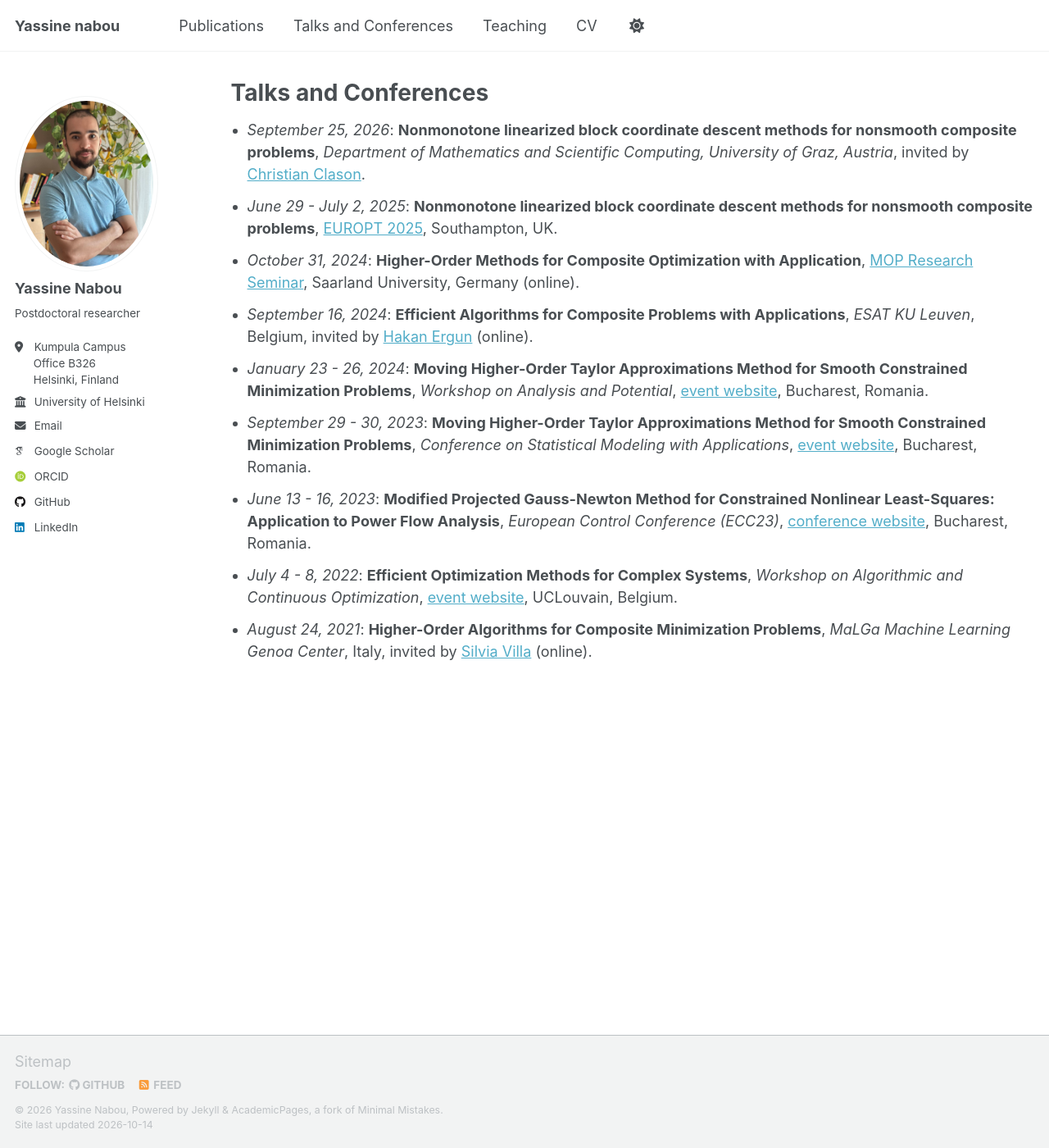
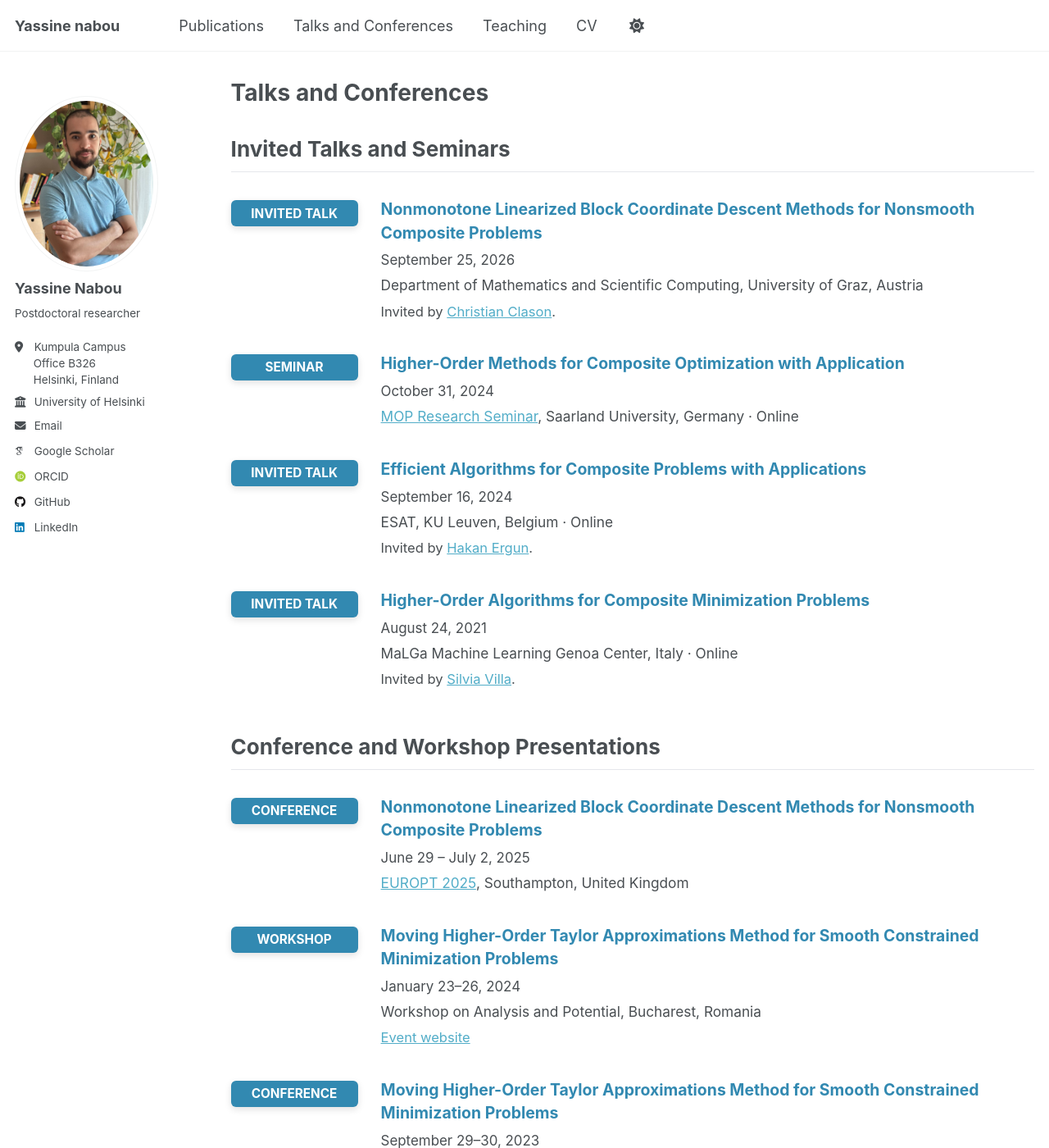
Before and after one commit to Yassine-Nabou/Yassine-Nabou.github.io, a Jekyll site: the page built from _pages/conference-talks.html, in a window 1280 px wide and 1400 px high. Shown: the whole window at 82% size. Built offline with Jekyll 4.4.1, drawn with Linux system fonts in a browser that asks for light colours; some web fonts are replaced; a script that is not in the unit is left out; some of the changed text lies outside the part shown.

Commit message:
Enhance talks page with CSS styling
Added CSS styles for talks page layout and presentation details.

```diff
--- a/_pages/conference-talks.html
+++ b/_pages/conference-talks.html
@@ -5,58 +5,275 @@ permalink: /conference-and-talks/
 author_profile: true
 ---
 
+<style>
+.talks-page {
+  max-width: 1100px;
+  margin: 0 auto;
+}
 
-<ul style="list-style-type: disc; padding-left: 20px;">
+.talks-section {
+  margin-bottom: 3em;
+}
 
-  <li style="margin-bottom: 12px;">
-    <em>September 25, 2026</em>: <strong>Nonmonotone linearized block coordinate descent methods for nonsmooth composite problems</strong>,
-    <em>Department of Mathematics and Scientific Computing, University of Graz, Austria</em>, invited by
-    <a href="https://imsc.uni-graz.at/clason/">Christian Clason</a>.
-  </li>
+.talks-section h2 {
+  font-size: 1.45em;
+  margin: 1.5em 0 1.3em;
+  padding-bottom: 0.45em;
+  border-bottom: 1px solid #e5e7eb;
+}
 
-  <li style="margin-bottom: 12px;">
-    <em>June 29 - July 2, 2025</em>: <strong>Nonmonotone linearized block coordinate descent methods for nonsmooth composite problems</strong>,
-    <a href="https://europt2025.org/#Social-Program">EUROPT 2025</a>, Southampton, UK.
-  </li>
+.talk-entry {
+  display: grid;
+  grid-template-columns: 155px minmax(0, 1fr);
+  column-gap: 28px;
+  align-items: start;
+  margin-bottom: 2.2em;
+}
 
-  <li style="margin-bottom: 12px;">
-    <em>October 31, 2024</em>: <strong>Higher-Order Methods for Composite Optimization with Application</strong>,
-    <a href="https://www.mop.uni-saarland.de/teaching/MOPResearchSeminar/index.shtml">MOP Research Seminar</a>, Saarland University, Germany (online).
-  </li>
+.talk-type {
+  display: inline-block;
+  width: 100%;
+  box-sizing: border-box;
+  padding: 0.35em 0.55em;
+  border-radius: 6px;
+  background: #3289b1;
+  color: #fff;
+  text-align: center;
+  font-size: 0.85em;
+  font-weight: 700;
+  line-height: 1.4;
+  box-shadow: 0 3px 8px rgba(0, 0, 0, 0.12);
+}
 
-  <li style="margin-bottom: 12px;">
-    <em>September 16, 2024</em>: <strong>Efficient Algorithms for Composite Problems with Applications</strong>,
-    <em>ESAT KU Leuven</em>, Belgium, invited by
-    <a href="https://scholar.google.com/citations?user=EGUrHGsAAAAJ&hl=en">Hakan Ergun</a> (online).
-  </li>
+.talk-title {
+  display: block;
+  color: #3289b1;
+  font-size: 1.08em;
+  font-weight: 700;
+  line-height: 1.45;
+  margin: -0.15em 0 0.4em;
+}
 
-  <li style="margin-bottom: 12px;">
-    <em>January 23 - 26, 2024</em>: <strong>Moving Higher-Order Taylor Approximations Method for Smooth Constrained Minimization Problems</strong>,
-    <em>Workshop on Analysis and Potential</em>,
-    <a href="http://imar.ro/~imar/2024/Conferinte/APBucur/Abstracts.pdf">event website</a>, Bucharest, Romania.
-  </li>
+.talk-date {
+  font-size: 0.94em;
+  margin-bottom: 0.2em;
+}
 
-  <li style="margin-bottom: 12px;">
-    <em>September 29 - 30, 2023</em>: <strong>Moving Higher-Order Taylor Approximations Method for Smooth Constrained Minimization Problems</strong>,
-    <em>Conference on Statistical Modeling with Applications</em>,
-    <a href="https://statmod2023.sciencesconf.org/?lang=en">event website</a>, Bucharest, Romania.
-  </li>
+.talk-venue {
+  font-size: 0.96em;
+  line-height: 1.6;
+}
 
-  <li style="margin-bottom: 12px;">
-    <em>June 13 - 16, 2023</em>: <strong>Modified Projected Gauss-Newton Method for Constrained Nonlinear Least-Squares: Application to Power Flow Analysis</strong>,
-    <em>European Control Conference (ECC23)</em>,
-    <a href="https://ecc23.euca-ecc.org/index.html">conference website</a>, Bucharest, Romania.
-  </li>
+.talk-venue em {
+  font-style: italic;
+}
 
-  <li style="margin-bottom: 12px;">
-    <em>July 4 - 8, 2022</em>: <strong>Efficient Optimization Methods for Complex Systems</strong>,
-    <em>Workshop on Algorithmic and Continuous Optimization</em>,
-    <a href="https://trade-opt-itn.eu/workshop.html">event website</a>, UCLouvain, Belgium.
-  </li>
+.talk-details {
+  font-size: 0.92em;
+  margin-top: 0.35em;
+}
 
-  <li style="margin-bottom: 12px;">
-    <em>August 24, 2021</em>: <strong>Higher-Order Algorithms for Composite Minimization Problems</strong>,
-    <em>MaLGa Machine Learning Genoa Center</em>, Italy, invited by
-    <a href="https://dima.unige.it/~villa">Silvia Villa</a> (online).
-  </li>
-</ul>
+.talk-details a {
+  white-space: normal;
+}
+
+@media (max-width: 650px) {
+  .talk-entry {
+    grid-template-columns: 1fr;
+    row-gap: 0.8em;
+    margin-bottom: 2em;
+  }
+
+  .talk-type {
+    width: auto;
+    max-width: 180px;
+    min-width: 110px;
+  }
+
+  .talks-section h2 {
+    font-size: 1.3em;
+  }
+
+  .talk-title {
+    font-size: 1.03em;
+  }
+}
+</style>
+
+<div class="talks-page">
+
+  <section class="talks-section">
+    <h2>Invited Talks and Seminars</h2>
+
+    <div class="talk-entry">
+      <div>
+        <span class="talk-type">INVITED TALK</span>
+      </div>
+      <div>
+        <div class="talk-title">
+          Nonmonotone Linearized Block Coordinate Descent Methods for Nonsmooth Composite Problems
+        </div>
+        <div class="talk-date">September 25, 2026</div>
+        <div class="talk-venue">
+          Department of Mathematics and Scientific Computing,
+          University of Graz, Austria
+        </div>
+        <div class="talk-details">
+          Invited by
+          <a href="https://imsc.uni-graz.at/clason/">Christian Clason</a>.
+        </div>
+      </div>
+    </div>
+
+    <div class="talk-entry">
+      <div>
+        <span class="talk-type">SEMINAR</span>
+      </div>
+      <div>
+        <div class="talk-title">
+          Higher-Order Methods for Composite Optimization with Application
+        </div>
+        <div class="talk-date">October 31, 2024</div>
+        <div class="talk-venue">
+          <a href="https://www.mop.uni-saarland.de/teaching/MOPResearchSeminar/index.shtml">MOP Research Seminar</a>,
+          Saarland University, Germany · Online
+        </div>
+      </div>
+    </div>
+
+    <div class="talk-entry">
+      <div>
+        <span class="talk-type">INVITED TALK</span>
+      </div>
+      <div>
+        <div class="talk-title">
+          Efficient Algorithms for Composite Problems with Applications
+        </div>
+        <div class="talk-date">September 16, 2024</div>
+        <div class="talk-venue">
+          ESAT, KU Leuven, Belgium · Online
+        </div>
+        <div class="talk-details">
+          Invited by
+          <a href="https://scholar.google.com/citations?user=EGUrHGsAAAAJ&amp;hl=en">Hakan Ergun</a>.
+        </div>
+      </div>
+    </div>
+
+    <div class="talk-entry">
+      <div>
+        <span class="talk-type">INVITED TALK</span>
+      </div>
+      <div>
+        <div class="talk-title">
+          Higher-Order Algorithms for Composite Minimization Problems
+        </div>
+        <div class="talk-date">August 24, 2021</div>
+        <div class="talk-venue">
+          MaLGa Machine Learning Genoa Center, Italy · Online
+        </div>
+        <div class="talk-details">
+          Invited by
+          <a href="https://dima.unige.it/~villa">Silvia Villa</a>.
+        </div>
+      </div>
+    </div>
+
+  </section>
+
+  <section class="talks-section">
+    <h2>Conference and Workshop Presentations</h2>
+
+    <div class="talk-entry">
+      <div>
+        <span class="talk-type">CONFERENCE</span>
+      </div>
+      <div>
+        <div class="talk-title">
+          Nonmonotone Linearized Block Coordinate Descent Methods for Nonsmooth Composite Problems
+        </div>
+        <div class="talk-date">June 29 – July 2, 2025</div>
+        <div class="talk-venue">
+          <a href="https://europt2025.org/#Social-Program">EUROPT 2025</a>,
+          Southampton, United Kingdom
+        </div>
+      </div>
+    </div>
+
+    <div class="talk-entry">
+      <div>
+        <span class="talk-type">WORKSHOP</span>
+      </div>
+      <div>
+        <div class="talk-title">
+          Moving Higher-Order Taylor Approximations Method for Smooth Constrained Minimization Problems
+        </div>
+        <div class="talk-date">January 23–26, 2024</div>
+        <div class="talk-venue">
+          Workshop on Analysis and Potential, Bucharest, Romania
+        </div>
+        <div class="talk-details">
+          <a href="http://imar.ro/~imar/2024/Conferinte/APBucur/Abstracts.pdf">Event website</a>
+        </div>
+      </div>
+    </div>
+
+    <div class="talk-entry">
+      <div>
+        <span class="talk-type">CONFERENCE</span>
+      </div>
+      <div>
+        <div class="talk-title">
+          Moving Higher-Order Taylor Approximations Method for Smooth Constrained Minimization Problems
+        </div>
+        <div class="talk-date">September 29–30, 2023</div>
+        <div class="talk-venue">
+          Conference on Statistical Modeling with Applications,
+          Bucharest, Romania
+        </div>
+        <div class="talk-details">
+          <a href="https://statmod2023.sciencesconf.org/?lang=en">Event website</a>
+        </div>
+      </div>
+    </div>
+
+    <div class="talk-entry">
+      <div>
+        <span class="talk-type">CONFERENCE</span>
+      </div>
+      <div>
+        <div class="talk-title">
+          Modified Projected Gauss–Newton Method for Constrained Nonlinear Least-Squares: Application to Power Flow Analysis
+        </div>
+        <div class="talk-date">June 13–16, 2023</div>
+        <div class="talk-venue">
+          European Control Conference (ECC23), Bucharest, Romania
+        </div>
+        <div class="talk-details">
+          <a href="https://ecc23.euca-ecc.org/index.html">Conference website</a>
+        </div>
+      </div>
+    </div>
+
+    <div class="talk-entry">
+      <div>
+        <span class="talk-type">WORKSHOP</span>
+      </div>
+      <div>
+        <div class="talk-title">
+          Efficient Optimization Methods for Complex Systems
+        </div>
+        <div class="talk-date">July 4–8, 2022</div>
+        <div class="talk-venue">
+          Workshop on Algorithmic and Continuous Optimization,
+          UCLouvain, Belgium
+        </div>
+        <div class="talk-details">
+          <a href="https://trade-opt-itn.eu/workshop.html">Event website</a>
+        </div>
+      </div>
+    </div>
+
+  </section>
+
+</div>
```
